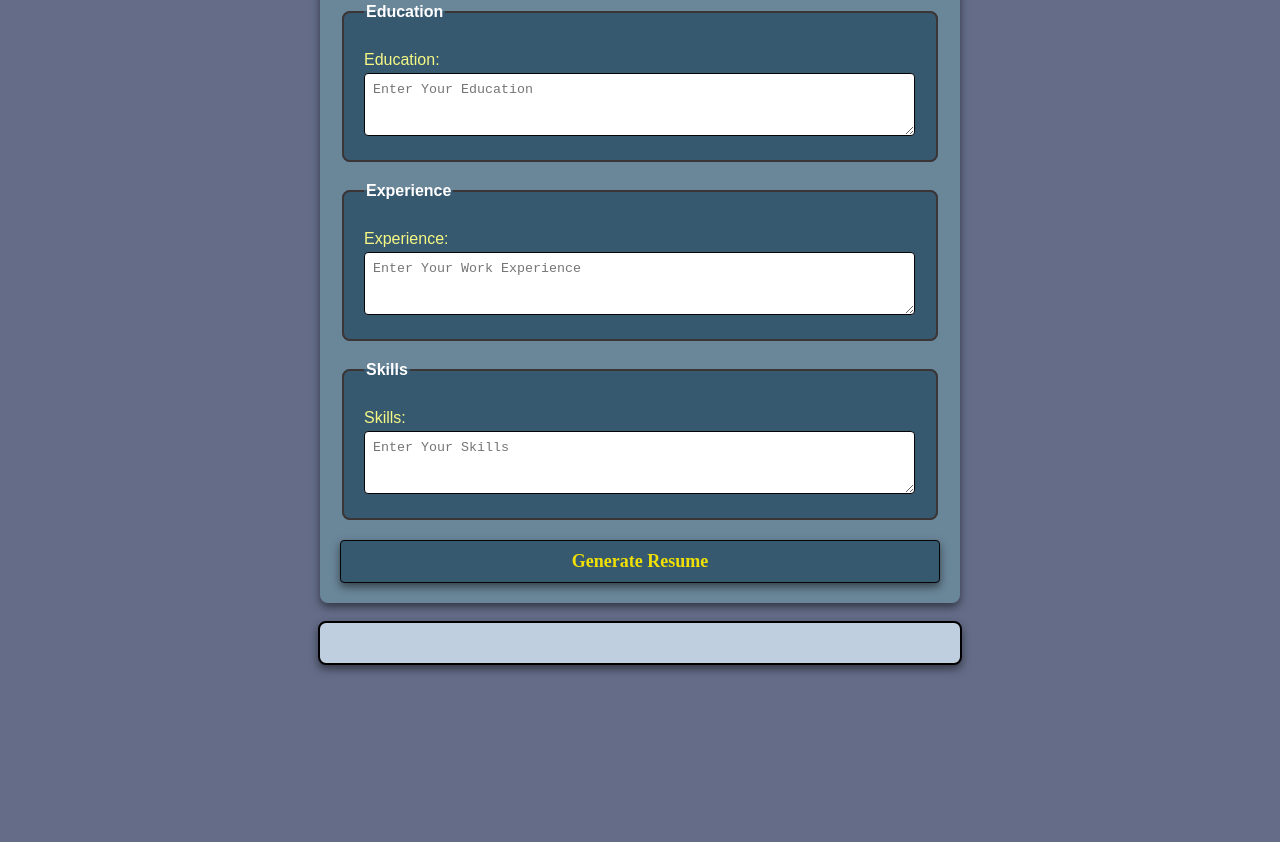
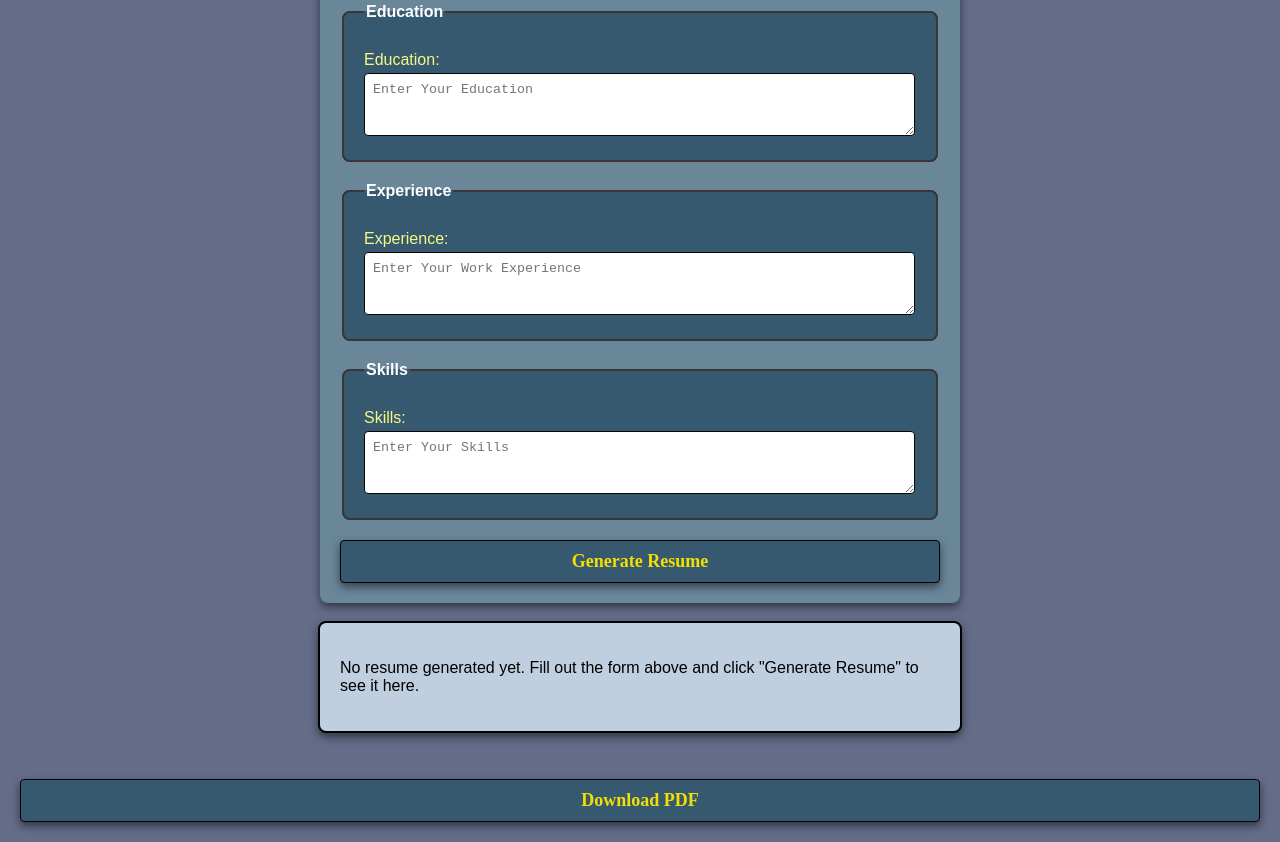
Before and after one commit to KaleemUsman/ShareableCV, a plain HTML site: page index.html in a window 1280 px wide. Shown: the part 437-1279 px from the top of the page. Before the commit the page ends 1140 px from the top, so only its background shows below. Drawn offline with Linux system fonts and the light colour scheme.

Commit message:
Update index.html

```diff
--- a/index.html
+++ b/index.html
@@ -46,32 +46,22 @@
             <textarea id="skills" placeholder="Enter Your Skills" rows="3"></textarea>
         </fieldset>
 
-
         <button type="submit"><b>Generate Resume</b></button>
     </form>
     <br>
 
-    <!-- Shareable Resume Builder-->
+    <div id="resume-display" contenteditable="true">
+        <p>No resume generated yet. Fill out the form above and click "Generate Resume" to see it here.</p>
+    </div>
 
-    <div id="resume-display" contenteditable="tru">
-
-    <!-- Shareable Resume Builder-->
-</div>
     <br>
-
-        <!-- Shareable Link & Download -->
-<div id="shareablelink" style="display: none;">
+    <div id="shareablelink-container" style="display: none;">
         <h2>Shareable Link</h2>
         <p>View or Edit Your Resume</p>
         <a href="#" id="shareablelink" target="_blank"></a>
+    </div>
     <br>
     <button id="download"><b>Download PDF</b></button>
-
-
-
-
-</div>
-
 
     <script src="script.js"></script>
 </body>
```
Lines whose indentation alone changed are shown as unchanged.
